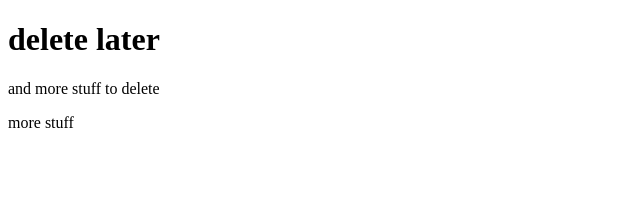
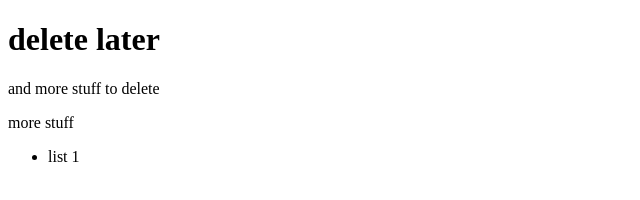
Before and after one commit to profstein/deleteLater, a plain HTML site: page index.html in a window 1280 px wide. Shown: the full height of the page, 0-640 px from the left. Drawn offline with Linux system fonts and the light colour scheme.

Commit message:
added list

```diff
--- a/index.html
+++ b/index.html
@@ -9,5 +9,8 @@
 	<p>and more stuff to delete</p>
 
 	<p>more stuff</p>
+	<ul>
+		<li>list 1</li>
+	</ul>
 </body>
 </html>
```
